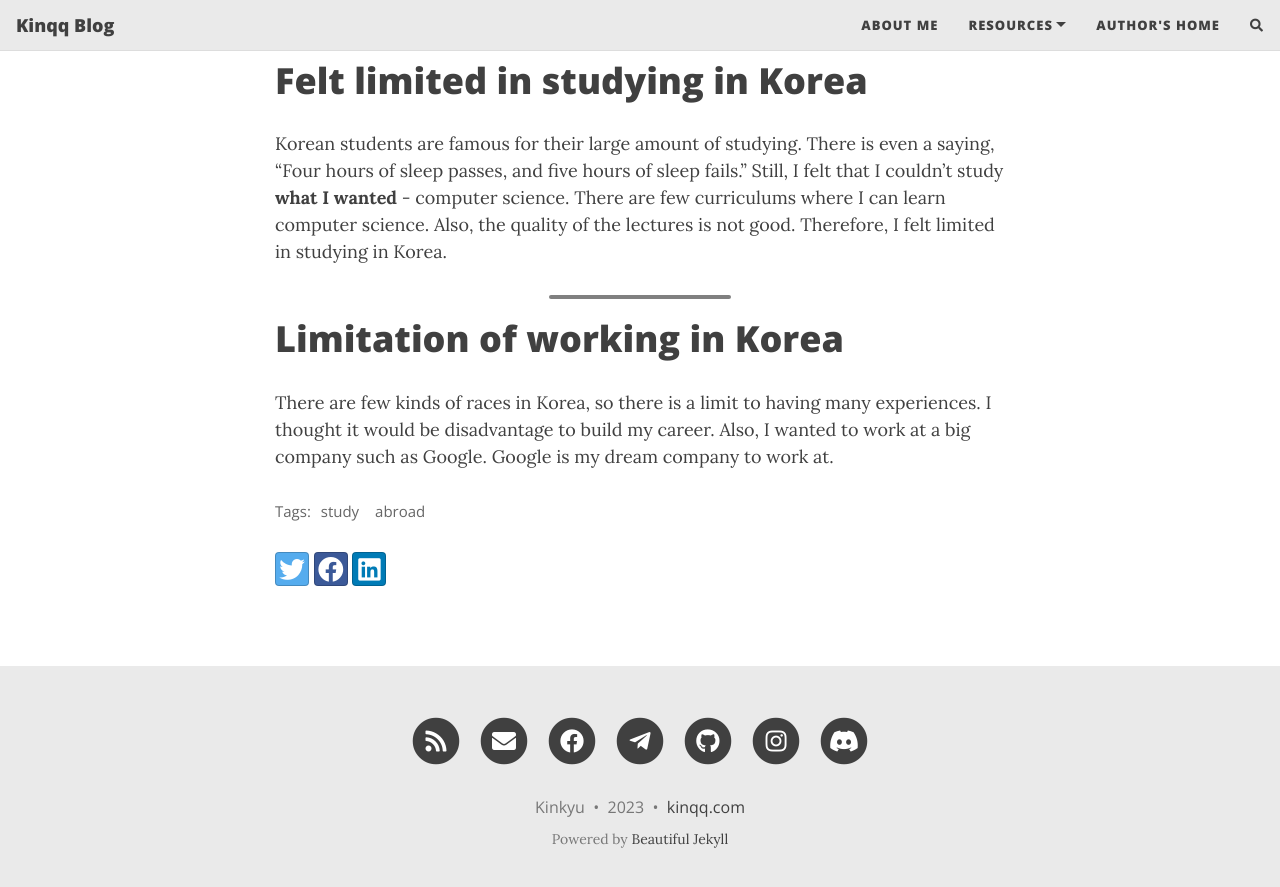
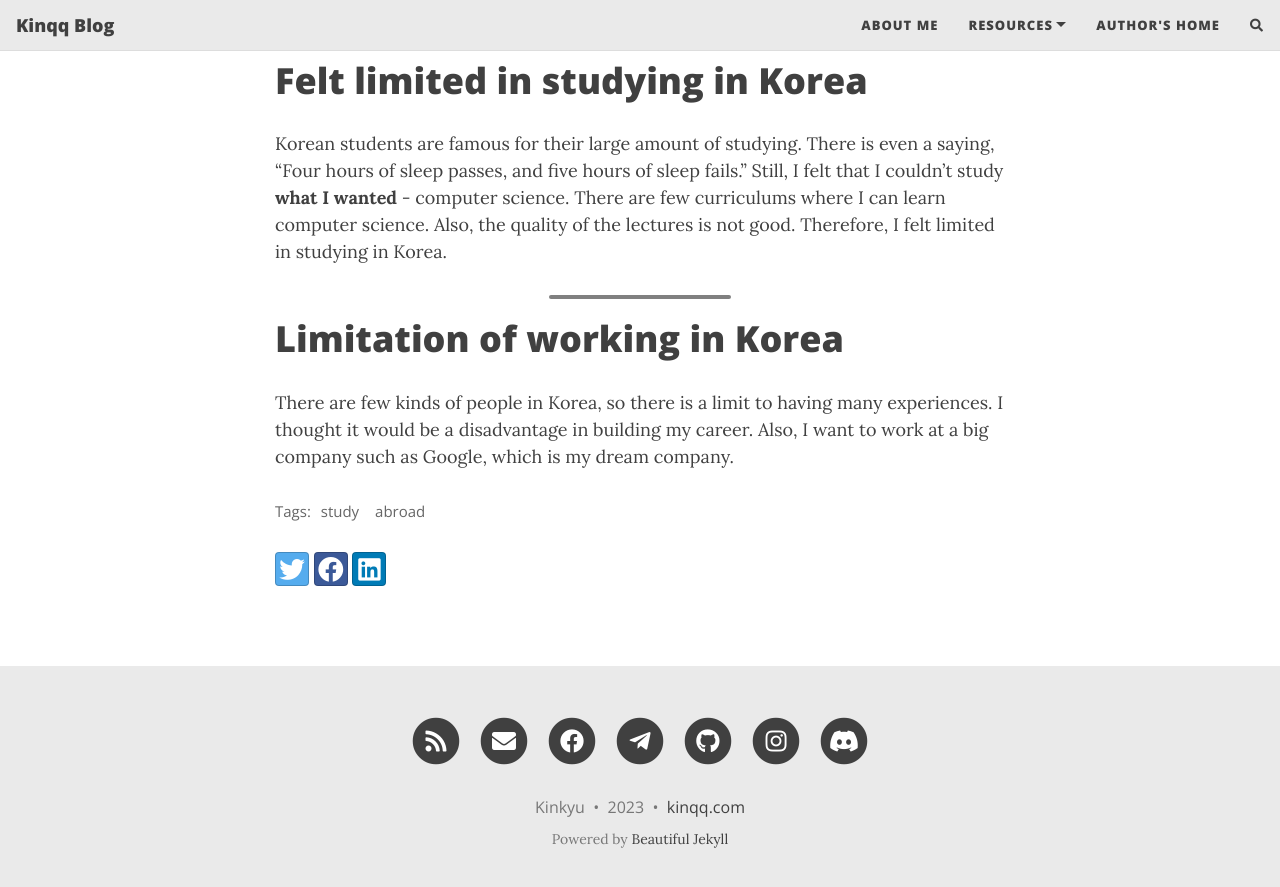
Before and after one commit to kinqq/blog, a Jekyll site: the page built from _posts/2022-07-23-the-reason-for-study-abroad.md, in a window 1280 px wide and 900 px high, scrolled down 587 px. Shown: the top 887 px of the window. Built offline with Jekyll 4.4.1, drawn with Linux system fonts in a browser that asks for light colours; nearby versions of some CDN libraries; comment, search, counter and statistics services are not loaded.

```diff
--- a/_posts/2022-07-23-the-reason-for-study-abroad.md
+++ b/_posts/2022-07-23-the-reason-for-study-abroad.md
@@ -21,4 +21,4 @@
 
 # Limitation of working in Korea
 
-There are few kinds of races in Korea, so there is a limit to having many experiences. I thought it would be disadvantage to build my career. Also, I wanted to work at a big company such as Google. Google is my dream company to work at.
+There are few kinds of people in Korea, so there is a limit to having many experiences. I thought it would be a disadvantage in building my career. Also, I want to work at a big company such as Google, which is my dream company.
```
Also changed, not shown: 1 other file.
